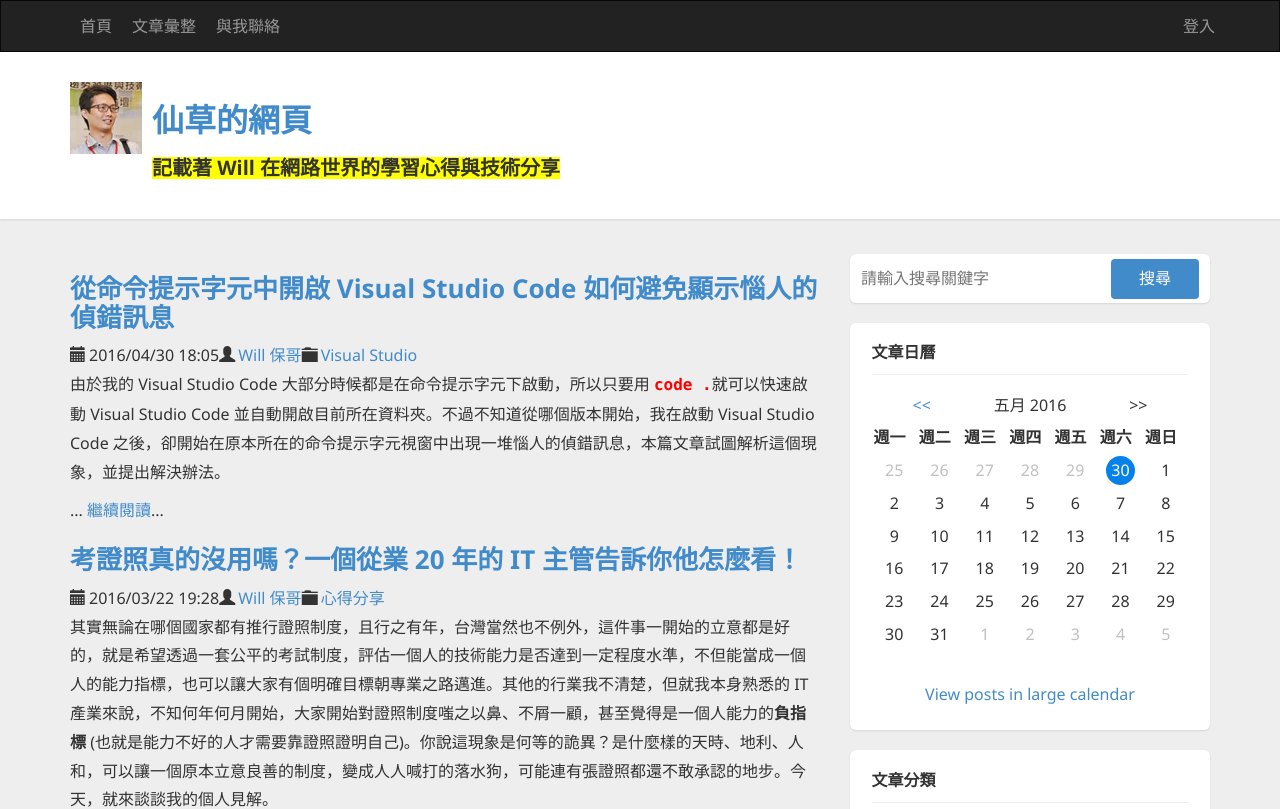
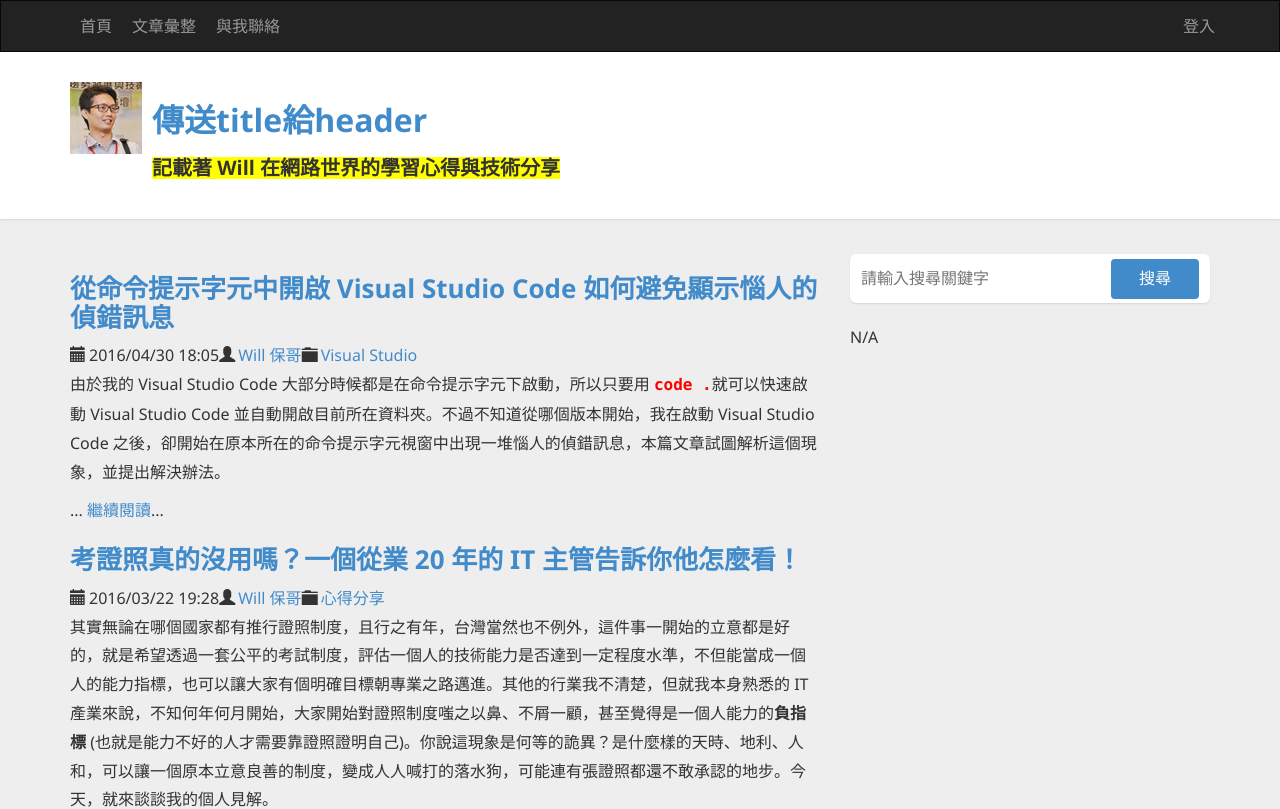
Before and after one commit to shengrass/demo1, an Angular app: page / in a window 1280 px wide. Shown: the top 809 px of the page. Built offline with nearby package versions, Linux system fonts and the light colour scheme.

Commit message:
1.NgSwitch 的用法 2.透過 @Input() 宣告傳入屬性 3.透過 @Onput() 宣告傳出事件

```diff
--- a/src/app/app.component.html
+++ b/src/app/app.component.html
@@ -1,4 +1,4 @@
-<app-header></app-header>
+<app-header [title]="'傳送title給header'" (titleChanged)="keyword = $event"></app-header>
 <!-- CONTAINER START-->
 <section class="container">
   <div class="row">
@@ -33,13 +33,15 @@
         <div class="widget search">
           <div class="widget-content">
             <div id="searchbox">
-              <input type="text" placeholder="請輸入搜尋關鍵字" accesskey="s" (keyup.escape)="clearKeyword($event)" #tKeyword>
+              <input type="text" placeholder="請輸入搜尋關鍵字" accesskey="s" [ngModel]="keyword" (keyup.escape)="clearKeyword($event)" #tKeyword>
               <input type="button" value="搜尋" id="searchbutton" (click)="changeKeyword(tKeyword.value)"> {{ keyword }}
             </div>
           </div>
         </div>
         <!-- Search END -->
-
+        <!-- 輸入a-ngswitch -->
+        <div [ngSwitch]="keyword">
+          <div *ngSwitchCase="1">
             <!-- Calendar START -->
             <div class="widget calendar">
               <h4 class="widget-header">
@@ -132,7 +134,8 @@
               </div>
             </div>
             <!-- Calendar END -->
-
+          </div>
+          <div *ngSwitchCase="2">
             <!-- CategoryList START -->
             <div class="widget categorylist">
               <h4 class="widget-header">
@@ -158,7 +161,8 @@
               </div>
             </div>
             <!-- CategoryList END -->
-
+          </div>
+          <div *ngSwitchCase="3">
             <!-- MVP START -->
             <div class="widget textbox">
               <h4 class="widget-header">
@@ -174,14 +178,15 @@
               </div>
             </div>
             <!-- MVP END -->
-
+          </div>
+          <div *ngSwitchDefault>N/A</div>
+        </div>
       </div>
     </aside>
     <!-- Aside END -->
   </div>
 </section>
 <!-- CONTAINER END -->
-
 
 <!-- FOOTER START -->
 <footer class="footer">
--- a/src/app/header/header.component.ts
+++ b/src/app/header/header.component.ts
@@ -1,4 +1,4 @@
-import { Component, OnInit } from '@angular/core';
+import { Component, OnInit, Input, Output, EventEmitter } from '@angular/core';
 
 @Component({
   selector: 'app-header',
@@ -6,17 +6,25 @@ import { Component, OnInit } from '@angular/core';
   styleUrls: ['./header.component.css']
 })
 export class HeaderComponent implements OnInit {
+  //從app.component.html傳title進來
+  @Input()
   title = "仙草的網頁"
+
+  @Output()
+
+  titleChanged = new EventEmitter();
+
   is_h3_highlight = false;
   counter = 0;
-
   constructor() { }
 
+  //頁面初始化時會執行
   ngOnInit() { }
 
   changeTitle(evt: MouseEvent) {
     this.title = "The shengrass's note";
-    this.counter ++;
+    this.titleChanged.emit(this.title);
+    this.counter++;
     console.log(evt);
     console.log(evt.clientX);
   }
```
Lines whose indentation alone changed are shown as unchanged.
